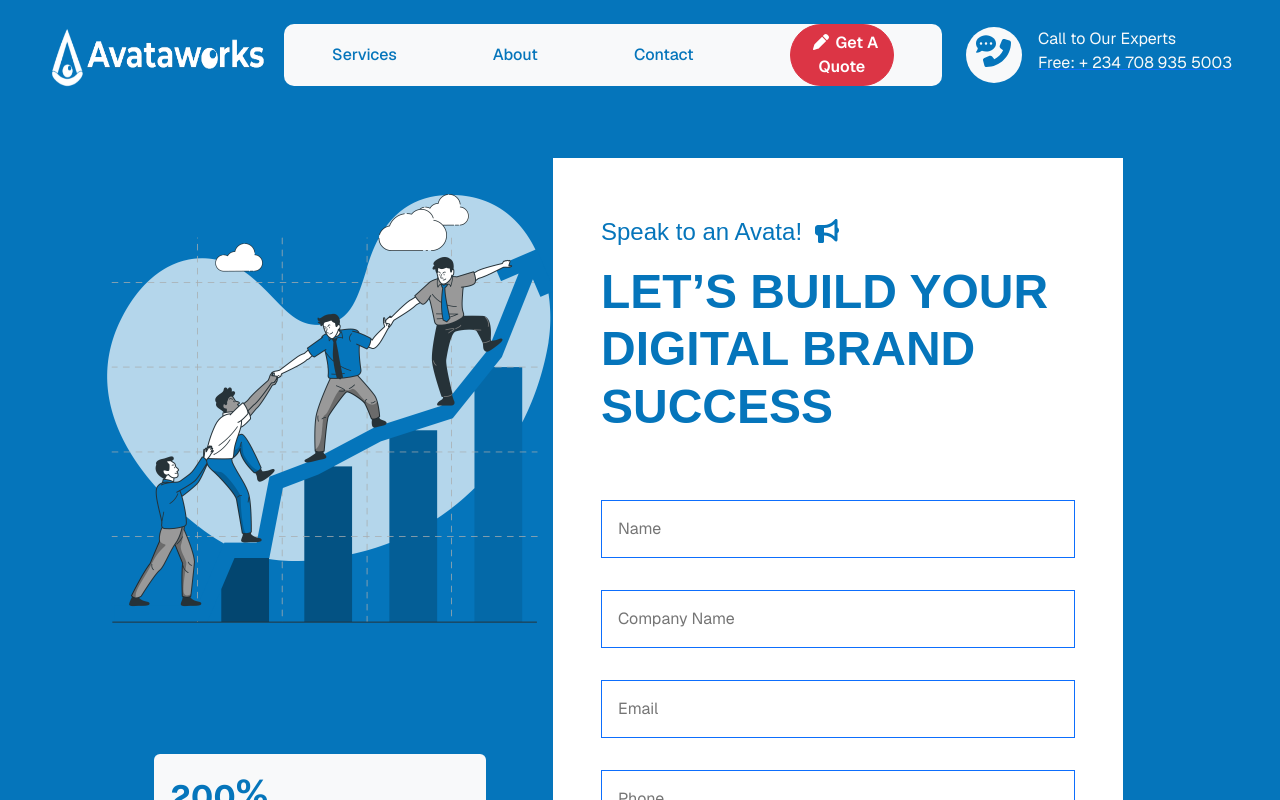
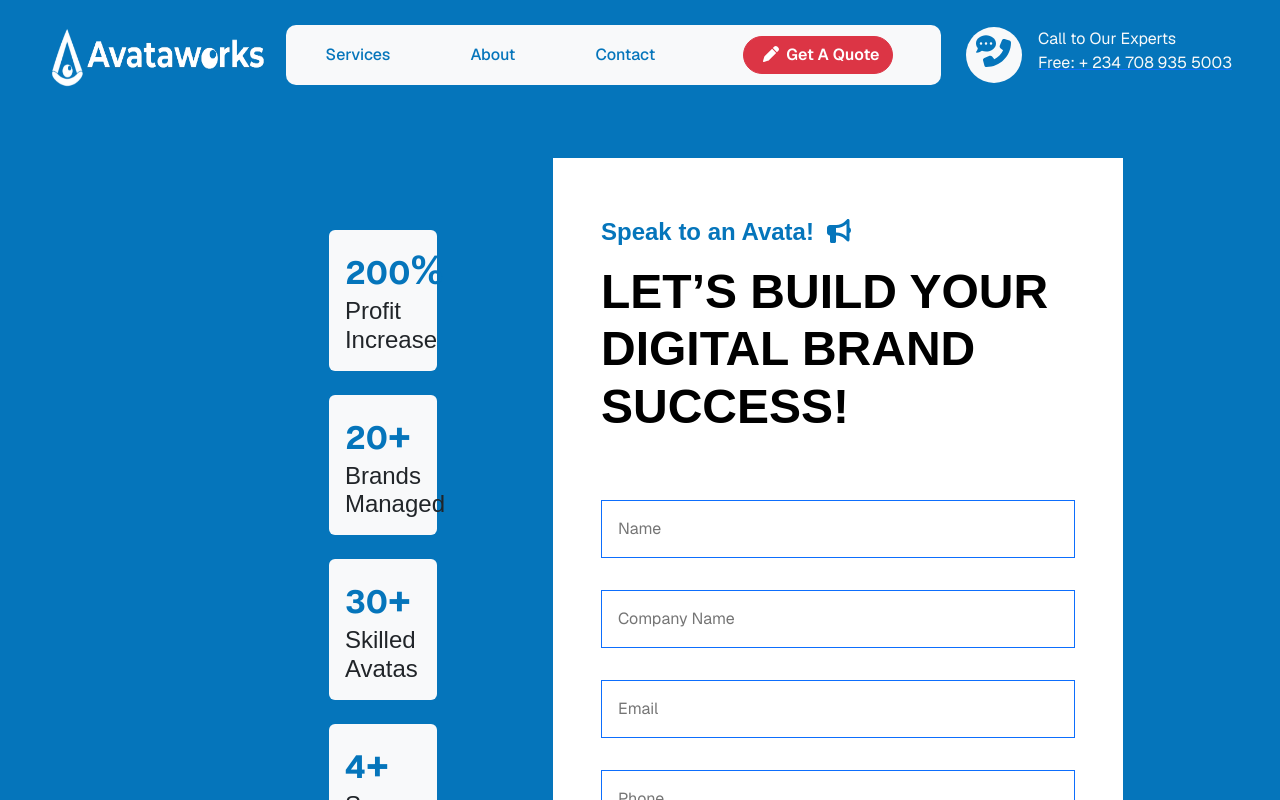
Before and after one commit to leadiville/avataworks_digital_agency, a Next.js app: page /get-quote in a window 1280 px wide. Shown: the top 800 px of the page. Built offline with nearby package versions, Linux system fonts and the light colour scheme.

Commit message:
style: design mobile view get-quote page

```diff
--- a/src/app/get-quote/page.tsx
+++ b/src/app/get-quote/page.tsx
@@ -18,22 +18,22 @@ const page = () => {
 
     return (
         <div className="bg-primary">
-
-            <div className='container py-5'>
+            <div className='container py-lg-5 pb-lg-5'>
                 <div className="row gap-2">
-                    <div className="col-5 d-flex align-items-end">
+                    <div className="col-lg-5 d-lg-flex align-items-end">
                         <div className="">
-                            <Image width={500} height={500} alt="get-quote-img" src={"/getQuote/Good team-bro.png"} />
-                            <AboutGrowth bg="bg-inherit" />
+                            <Image width={400} className="w-100 h-100" height={400} alt="get-quote-img" src={"/getQuote/Good team-bro.png"} />
                         </div>
+                            {<AboutGrowth bg="bg-inherit" />}
                     </div>
-                    <div className="col-6 bg-white text-primary px-5 d-flex align-items-center form-container">
+                    <div className="col-lg-6 bg-white text-primary px-5 d-flex align-items-center form-container">
                         <div>
-                            <h4 className="text-capitalized mb-3">Speak to an Avata!<span className="text-primary"><FontAwesomeIcon icon={faBullhorn} width={50} height={100} /></span></h4>
-                            <h2 className="text-primary">Let’s build your digital brand success </h2>
+                            <h4 className="text-capitalized mb-3 fw-bold">Speak to an Avata!<span className="text-primary"><FontAwesomeIcon icon={faBullhorn} width={50} height={100} /></span></h4>
+                            <h2 className="text-black">Let’s build your digital brand success! </h2>
                             <QuoteForm initialState={initialState} />
                         </div>
                     </div>
+                    {/* {<AboutGrowth bg="bg-inherit" />} */}
                 </div>
             </div>
         </div >
--- a/src/app/globals.css
+++ b/src/app/globals.css
@@ -217,7 +217,7 @@ h2 {
 .navbar .navbar-nav .nav-item {
   display: flex;
   align-items: center;
-  padding: 1.1rem 3rem;
+  padding: 1.1rem 2.5rem;
   font-weight: 500 !important;
   transform: scale(1);
   transition: transform 0.5s ease-in-out;
@@ -230,7 +230,16 @@ h2 {
   color: red !important;
   transform: scale(1.2);
 }
-
+@media (max-width: 768px) {
+  .navbar-light .navbar-nav .nav-item:hover,
+  .navbar-light .navbar-nav .nav-item.active,
+  .navbar-light .navbar-nav .nav-item:hover .nav-link,
+  .navbar-light .navbar-nav .nav-item.active .nav-link {
+    color: red !important;
+    transform: scale(1.1);
+    margin-right: 0px;
+  }
+}
 @media (max-width: 991px) {
   h1 {
     font-size: 3rem;
--- a/src/components/NavMenus.tsx
+++ b/src/components/NavMenus.tsx
@@ -16,9 +16,9 @@ const NavMenus = () => {
                     <Link href="about" className={`nav-item nav-link ${pathname === "/about" ? "active" : "text-primary"}`}>About</Link>
                     {/* <Link href="blog" className="nav-item nav-link">Blog</Link> */}
                     <Link href="contact" className={`nav-item nav-link ${pathname === "/contact" ? "active" : "text-primary"}`}>Contact</Link>
-                    <div className="nav-item p-0 px-5" >
+                    <div className="nav-item p-0 px-lg-5" >
                         {/* <button className="btn-search btn btn-primary btn-md-square rounded-circle flex-shrink-0" data-bs-toggle="modal" data-bs-target="#searchModal"><FontAwesomeIcon icon={faSearch} width={20} height={20} /></button> */}
-                        <Link href="/get-quote" ><PrimaryButton text='Get a Quote' icon={faPen} className="btn btn-danger rounded-pill  flex-shrink-0 w-100"></PrimaryButton></Link>
+                        <Link href="/get-quote" ><PrimaryButton text='Get a Quote' icon={faPen} className="btn btn-danger rounded-pill"></PrimaryButton></Link>
                     </div>
                 </div>
             </div>
--- a/src/components/Navbar.tsx
+++ b/src/components/Navbar.tsx
@@ -9,7 +9,7 @@ const Navbar = () => {
     return (
         <div>
             {/* Navbar & Hero Start */}
-            <div className="container-fluid nav-bar px-0 px-md-5 py-md-0">
+            <div className="container-fluid nav-bar px-4 px-md-5 py-md-0">
                 <div>
                     <nav className="navbar navbar-expand-md navbar-light">
                         <Link href="/" className="navbar-brand p-0">
```
